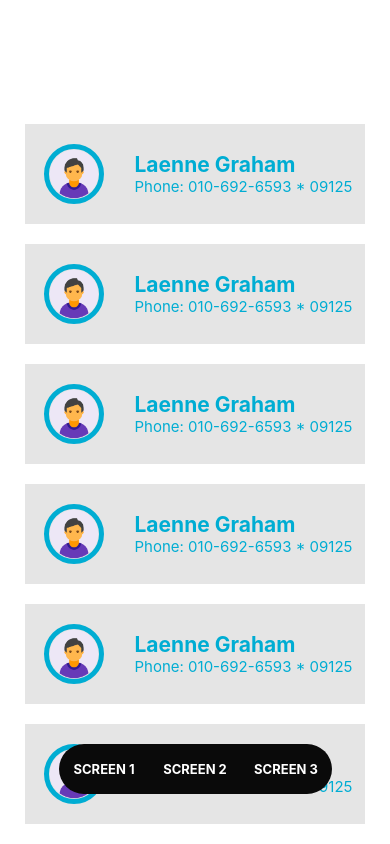
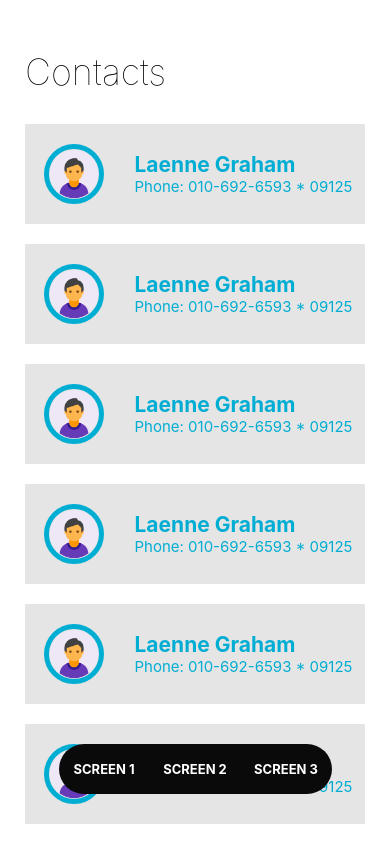
Before and after one commit to Jupiter836/ContactApp, a React Native app: screen / in a window 390 px wide. Built offline with nearby package versions, Linux system fonts and the light colour scheme.

Commit message:
updfinal1

```diff
--- a/App.js
+++ b/App.js
@@ -11,28 +11,15 @@ const screenTitles = ['Contacts', 'Log In', 'Gallery']
 const App = () => {
   const [activeScreen, setActiveScreen] = useState(1)
 
-  if (activeScreen === 1) {
-    return(
-      <View style={[styles.root, { backgroundColor: '#FFFFFF' }]}>
-        <Header titlesArray={screenTitles} activeScreen={activeScreen[styles.headerText, { color: '#FFFFFF' }]} setActiveScreen={setActiveScreen }  />
-        <Screen1 />
-        <TapBar setActiveScreen={setActiveScreen} />
-      </View>)}
-  if (activeScreen === 2) {
-    return(
-      <View style={[styles.root, { backgroundColor: '#FFFFFF' }]}>
-        <Header titlesArray={screenTitles} activeScreen={activeScreen} setActiveScreen={setActiveScreen} />
-        <Screen2 />
-        <TapBar setActiveScreen={setActiveScreen} />
-      </View>)}
-
-if (activeScreen === 3) {
-  return(
-    <View style={[styles.root, { backgroundColor:  '#0A0A0A' }]}>
+  return (
+    <View style={[styles.root, { backgroundColor: activeScreen === 3 ? 'black' : 'white' }]}>
       <Header titlesArray={screenTitles} activeScreen={activeScreen} setActiveScreen={setActiveScreen} />
-      <Screen3 />
-      <TapBar setActiveScreen={setActiveScreen} />
-    </View>)}
+      {activeScreen === 1 && <Screen1 />}
+      {activeScreen === 2 && <Screen2 setActiveScreen={setActiveScreen} />}
+      {activeScreen === 3 && <Screen3 />}
+      {activeScreen === 1? (<TapBar setActiveScreen={setActiveScreen} />) : null}
+    </View>
+  )
 }
 
 const styles = StyleSheet.create({
--- a/src/components/Header.js
+++ b/src/components/Header.js
@@ -2,10 +2,11 @@ import React from 'react'
 import { StyleSheet, View, Text } from 'react-native'
 import { ButtonCircle } from './ButtonCircle'
 
-export const Header = ( { titlesArray, activeScreen, setActiveScreen }) => (
+export const Header = ({ titlesArray, activeScreen, setActiveScreen }) => (
   <View style={styles.root}>
     {activeScreen === 2 && <ButtonCircle onPress={setActiveScreen} />}
-    <Text style={styles.headerText}> {titlesArray[activeScreen - 1]}
+    <Text style={[styles.headerText, { color: activeScreen === 3 ? 'white' : 'black' }]}>
+      {titlesArray[activeScreen - 1]}
     </Text>
   </View>
 )
@@ -17,15 +18,13 @@ const styles = StyleSheet.create({
     flexDirection: 'row'
   },
   headerText: {
-        fontSize:36,
-        fontWeight: '100',
-        color: '#0A0A0A'
+    fontSize: 36,
+    fontWeight: '100'
   },
   ButtonCircle: {
     width: 40,
-        height:40,
+    height: 40,
     backgroundColor: '#0A0A0A',
     borderRadius: 20
   }
-
 })
--- a/src/screens/Screen2.js
+++ b/src/screens/Screen2.js
@@ -1,11 +1,11 @@
 import React, { useState } from 'react'
-import { ScrollView, StyleSheet, TextInput } from 'react-native'
+import { StyleSheet, TextInput, View, TouchableOpacity, Text } from 'react-native'
 
-export const Screen2 = () => {
+export const Screen2 = ({ setActiveScreen }) => {
     const [valueLogin, setValueLogin] = useState ('')
     const [valuePassword, setValuePassword] = useState ('')
     return (
-      <ScrollView style={styles.scrollStyle} contentContainerStyle={styles.scrollContainer}>
+      <View style={styles.root}>
         <TextInput
           style={styles.inputStyle}
           placeholder="Enter your Login"
@@ -18,16 +18,16 @@ export const Screen2 = () => {
           value={valuePassword}
           onChangeText={setValuePassword}
         />
-      </ScrollView>
+        <TouchableOpacity style={styles.buttonStyle} onPress={() => setActiveScreen(3)}>
+          <Text style={styles.submitText}> Submit </Text>
+        </TouchableOpacity>
+      </View>
     )
 }
 
 const styles = StyleSheet.create({
-    scrollStyle: {
-        flex: 1
-    },
-    scrollContainer: {
-paddingTop:250,
+    root: {
+paddingTop:150,
 alignItems: 'center',
 justifyContent: 'center'
     },
@@ -40,5 +40,19 @@ justifyContent: 'center'
         paddingLeft: 30,
         borderRadius: 20,
         fontSize: 18
-    }
+    },
+  buttonStyle: {
+    marginTop: 200,
+    borderRadius: 20,
+    width: 265,
+    height: 51,
+    alignSelf: 'center',
+    alignItems: 'center',
+    justifyContent: 'center',
+    backgroundColor: '#00ADD3'
+},
+submitText: {
+    fontSize: 16,
+    color: '#FFFFFF'
+}
 })
--- a/src/screens/Screen3.js
+++ b/src/screens/Screen3.js
@@ -34,11 +34,9 @@ export const Screen3 = () => {
 
 const styles = StyleSheet.create({
     scrollStyle: {
-      width: 350
+    flex: 1
+    },
 
-
-
-    },
     scrollContainer: {
     paddingTop:37,
     alignItems: 'center',
```
Lines whose indentation alone changed are shown as unchanged.
